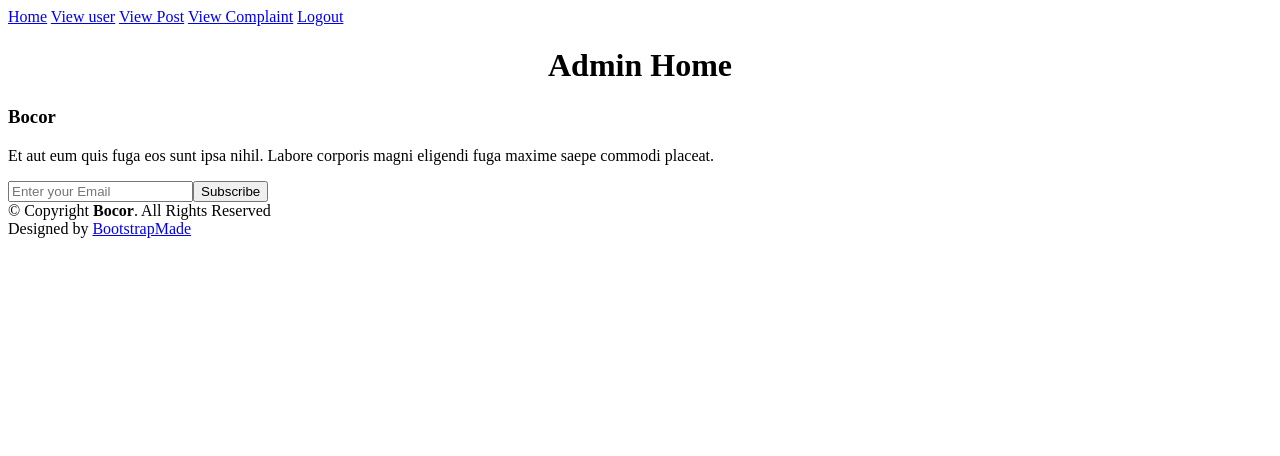
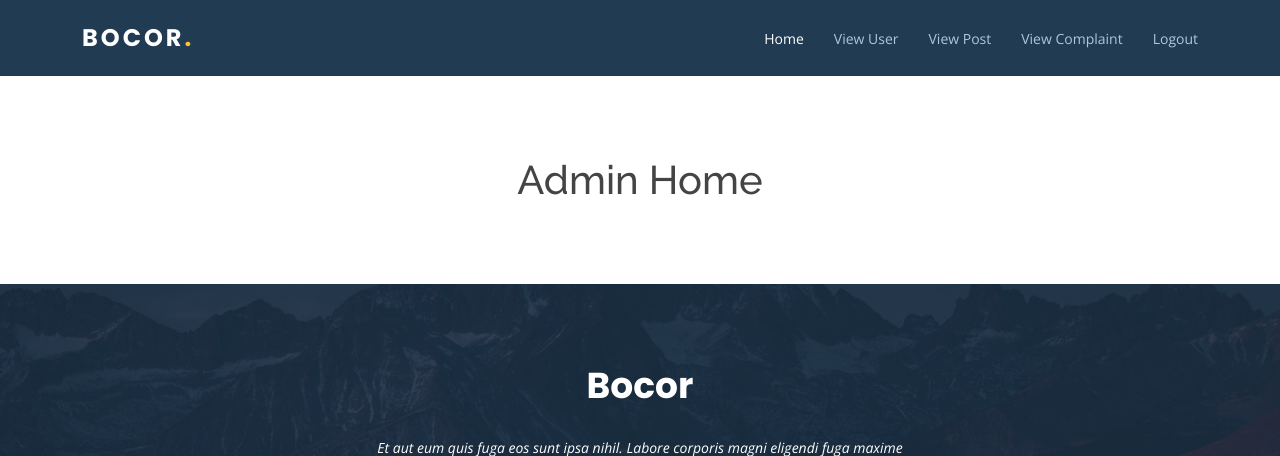
Before and after one commit to sankar-666/text-sentiment-analysis---python, a Flask app: page /admin/adminhome in a window 1280 px wide. Shown: the top 456 px of the page. Run offline with Flask 2, Linux system fonts and the light colour scheme; some libraries are stand-ins or nearby versions.

Commit message:
completed version

```diff
--- a/templates/adminheader.html
+++ b/templates/adminheader.html
@@ -1,16 +1,65 @@
 <!DOCTYPE html>
 <html lang="en">
+
 <head>
-    <meta charset="UTF-8">
-    <meta http-equiv="X-UA-Compatible" content="IE=edge">
-    <meta name="viewport" content="width=device-width, initial-scale=1.0">
-    <title>Document</title>
+  <meta charset="utf-8">
+  <meta content="width=device-width, initial-scale=1.0" name="viewport">
+
+  <title>Bocor Bootstrap Template - Index</title>
+  <meta content="" name="description">
+  <meta content="" name="keywords">
+
+  <!-- Favicons -->
+  <link href="/static/assets/img/favicon.png" rel="icon">
+  <link href="/static/assets/img/apple-touch-icon.png" rel="apple-touch-icon">
+
+  <!-- Google Fonts -->
+  <link href="https://fonts.googleapis.com/css?family=Open+Sans:300,300i,400,400i,600,600i,700,700i|Raleway:300,300i,400,400i,500,500i,600,600i,700,700i|Poppins:300,300i,400,400i,500,500i,600,600i,700,700i" rel="stylesheet">
+
+  <!-- Vendor CSS Files -->
+  <link href="/static/assets/vendor/aos/aos.css" rel="stylesheet">
+  <link href="/static/assets/vendor/bootstrap/css/bootstrap.min.css" rel="stylesheet">
+  <link href="/static/assets/vendor/bootstrap-icons/bootstrap-icons.css" rel="stylesheet">
+  <link href="/static/assets/vendor/boxicons/css/boxicons.min.css" rel="stylesheet">
+  <link href="/static/assets/vendor/glightbox/css/glightbox.min.css" rel="stylesheet">
+  <link href="/static/assets/vendor/swiper/swiper-bundle.min.css" rel="stylesheet">
+
+  <!-- Template Main CSS File -->
+  <link href="/static/assets/css/style.css" rel="stylesheet">
+
+  <!-- =======================================================
+  * Template Name: Bocor - v4.10.0
+  * Template URL: https://bootstrapmade.com/bocor-bootstrap-template-nice-animation/
+  * Author: BootstrapMade.com
+  * License: https://bootstrapmade.com/license/
+  ======================================================== -->
 </head>
+
 <body>
 
-<a href="adminhome">Home</a>
-<a href="adminviewuser">View user</a>
-<a href="adminviewpost">View Post</a>
-<!-- <a href="login">View Comment</a> -->
-<a href="adminviewcomplaint">View Complaint</a>
-<a href="/">Logout</a>
+  <!-- ======= Header ======= -->
+  <header id="header">
+    <div class="container d-flex align-items-center justify-content-between">
+
+      <div class="logo">
+        <h1><a href="index.html">Bocor<span>.</span></a></h1>
+        <!-- Uncomment below if you prefer to use an image logo -->
+        <!-- <a href="index.html"><img src="/static/assets/img/logo.png" alt="" class="img-fluid"></a>-->
+      </div>
+
+      <nav id="navbar" class="navbar">
+        <ul>
+          <li><a class="nav-link scrollto active" href="adminhome">Home</a></li>
+          <li><a class="nav-link scrollto" href="adminviewuser">View User</a></li>
+          <li><a class="nav-link scrollto" href="adminviewpost">View Post</a></li>
+          <li><a class="nav-link scrollto" href="adminviewcomplaint">View Complaint</a></li>
+          <li><a class="nav-link scrollto" href="/">Logout</a></li>
+
+
+
+        </ul>
+        <i class="bi bi-list mobile-nav-toggle"></i>
+      </nav><!-- .navbar -->
+
+    </div>
+  </header><!-- End Header -->
--- a/templates/adminhome.html
+++ b/templates/adminhome.html
@@ -2,6 +2,6 @@
 
 
 <center>
-<h1>Admin Home</h1>
+<h1 style="margin: 5rem auto;">Admin Home</h1>
 </center>
 {% include 'footer.html' %}
--- a/templates/adminviewcomments.html
+++ b/templates/adminviewcomments.html
@@ -4,7 +4,7 @@
 <center>
 <h1>Comments</h1>
 
-<table>
+<table class="table">
     <tr>
         <th>index</th>
         <th>Comment</th>
--- a/templates/adminviewuser.html
+++ b/templates/adminviewuser.html
@@ -4,7 +4,7 @@
 <center>
 <h1>View Users</h1>
 
-<table>
+<table class="table">
     <tr>
         <th>Name</th>
         <th>Place</th>
--- a/templates/index.html
+++ b/templates/index.html
@@ -7,9 +7,9 @@
     <div class="container">
       <div class="row d-flex align-items-center"">
       <div class=" col-lg-6 py-5 py-lg-0 order-2 order-lg-1" data-aos="fade-right">
-        <h1>Your new digital experience with Bocor</h1>
-        <h2>We are team of talented designers making websites with Bootstrap</h2>
-        <a href="#about" class="btn-get-started scrollto">Get Started</a>
+        <h1>Your new digital experience with Us</h1>
+        <h2>We are team of talent</h2>
+        <a href="login" class="btn-get-started scrollto">Get Started</a>
       </div>
       <div class="col-lg-6 order-1 order-lg-2 hero-img" data-aos="fade-left">
         <img src="/static/assets/img/hero-img.png" class="img-fluid" alt="">
```
Also changed, not shown: templates/adminviewpost.html (+4 -4 lines), templates/login.html (+8 -8 lines), templates/publicheader.html (+5 -24 lines).
